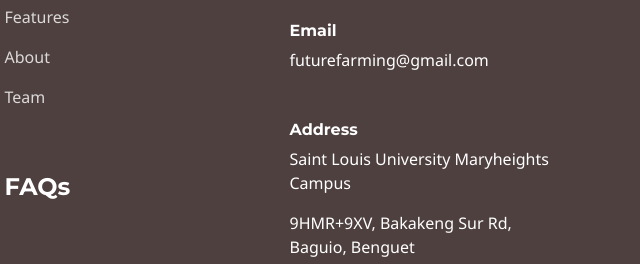
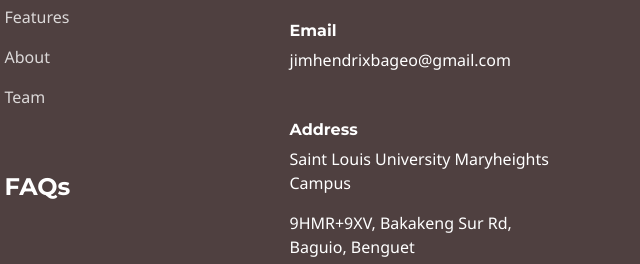
Before and after one commit to Hendrizzzz/Info-Website-Future-Farming-Proposal-, a website: page index.html in a window 1280 px wide. Shown: the part 4452-4716 px from the top of the page, 600-1240 px from the left. Drawn offline with nearby package versions, Linux system fonts and the light colour scheme.

Commit message:
Updated the contacts

```diff
--- a/index.html
+++ b/index.html
@@ -606,7 +606,7 @@
                                     Email <img src="" alt="">
                                 </h6>
                                 <p class="email-content">
-                                    futurefarming@gmail.com
+                                    jimhendrixbageo@gmail.com
                                 </p>
                             </div>
                             <div class="address mt-5">
```
